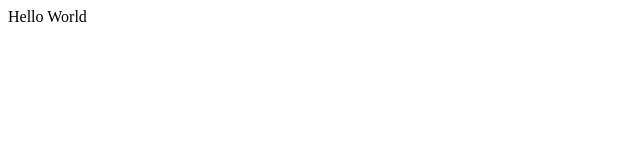
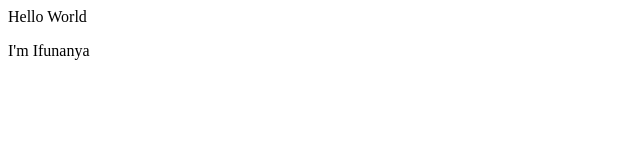
Before and after one commit to Ifunanyagits/git-master-class, a plain HTML site: page index.html in a window 1280 px wide. Shown: the full height of the page, 0-640 px from the left. Drawn offline with Linux system fonts and the light colour scheme.

Commit message:
added name

```diff
--- a/index.html
+++ b/index.html
@@ -8,5 +8,6 @@
 </head>
 <body>
 <div>Hello World</div>
+<p>I'm Ifunanya</p>
 </body>
 </html>
```
